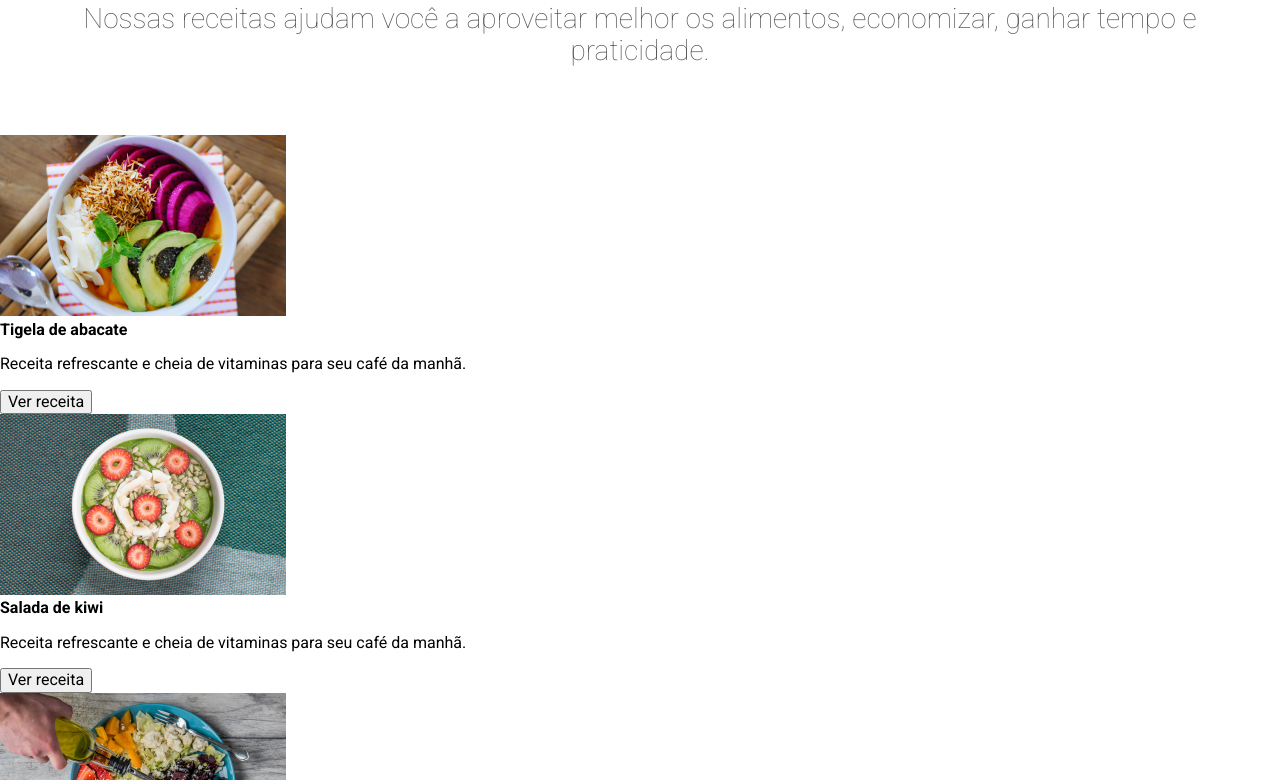
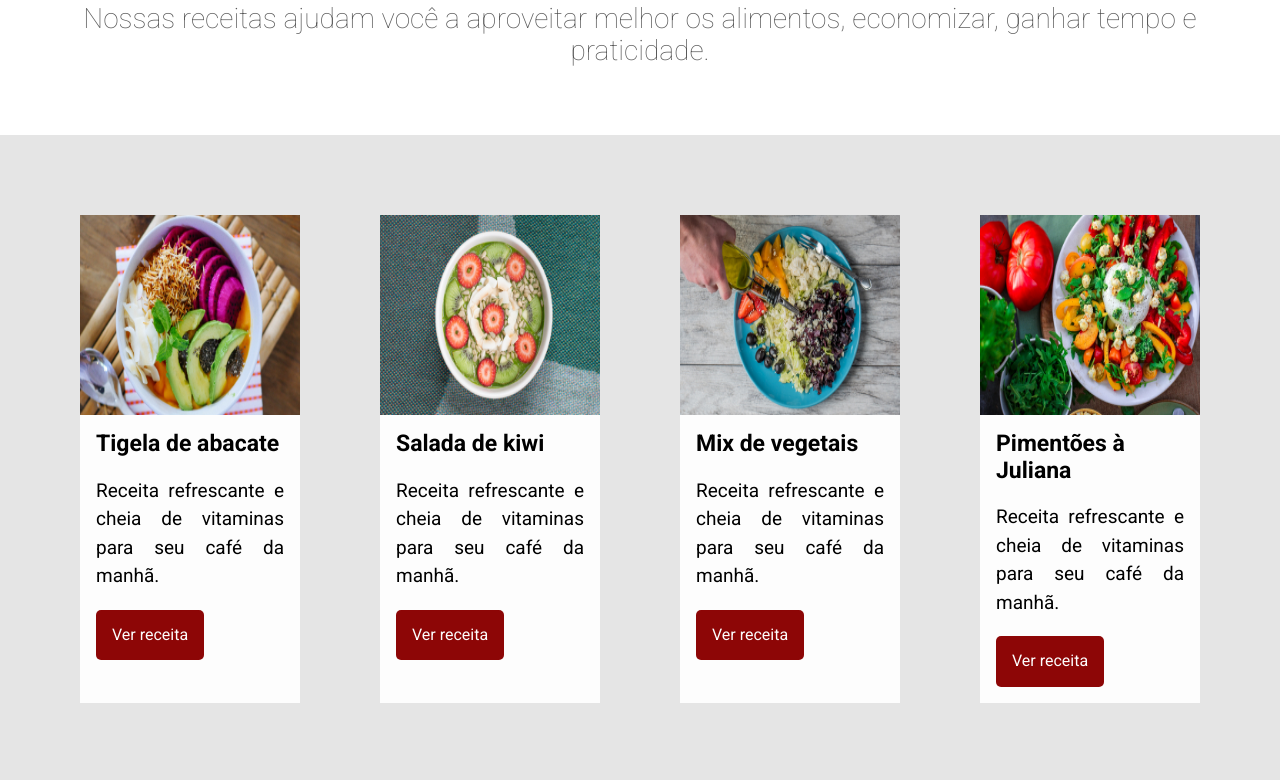
Before and after one commit to eRodriguesSantana/arquitetura_css, a plain HTML site: page index.html in a window 1280 px wide. Shown: the part 928-1708 px from the top of the page. Drawn offline with Linux system fonts and the light colour scheme.

Commit message:
Estilização da seção receita na pagina index.html

```diff
--- a/assets/css/receita/receita-botao.css
+++ b/assets/css/receita/receita-botao.css
@@ -0,0 +1,13 @@
+.receita__botao{
+    background: #8D0606;
+    border: none;
+    border-radius: 5px;
+    color: #FDFDFD;
+    padding: 1rem;
+    transition: all .1s ease-in-out;
+}
+
+.receita__botao:hover{
+    background: #620404;
+    cursor: pointer;
+}
--- a/assets/css/receita/receita-contedo.css
+++ b/assets/css/receita/receita-contedo.css
@@ -0,0 +1,3 @@
+.receita__conteudo{
+    padding: 1rem;
+}
--- /dev/null
+++ b/assets/css/receita/receita-descricao.css
@@ -0,0 +1,5 @@
+.receita__descricao{
+    font-size: 1.1875rem;
+    line-height: 1.5;
+    text-align: justify;
+}
--- a/assets/css/receita/receita-imagem.css
+++ b/assets/css/receita/receita-imagem.css
@@ -0,0 +1,3 @@
+.receita__imagem{
+    height: 200px;
+}
--- a/assets/css/receita/receita-titulo.css
+++ b/assets/css/receita/receita-titulo.css
@@ -0,0 +1,3 @@
+.receita__titulo{
+    font-size: 1.4375rem;
+}
--- a/assets/css/receita/receita.css
+++ b/assets/css/receita/receita.css
@@ -0,0 +1,8 @@
+.receita{
+    background: #FDFDFD;
+    display: flex;
+    flex-direction: column;
+    margin-bottom: 5rem;
+    margin-right: 5rem;
+    width: calc(25% - 5rem);
+}
--- a/assets/css/receitas.css
+++ b/assets/css/receitas.css
@@ -0,0 +1,6 @@
+.receitas{
+    background: #E5E5E5;
+    display: flex;
+    flex-wrap: wrap;
+    padding: 5rem 0 0 5rem;
+}
--- a/index.html
+++ b/index.html
@@ -21,7 +21,7 @@
         <link rel="stylesheet" href="./assets/css/receita/receita.css" />
         <link rel="stylesheet" href="./assets/css/receita/receita-botao.css" />
         <link rel="stylesheet" href="./assets/css/receita/receita-contedo.css" />
-        <link rel="stylesheet" href="./assets/css/receita/receita-descricao" />
+        <link rel="stylesheet" href="./assets/css/receita/receita-descricao.css" />
         <link rel="stylesheet" href="./assets/css/receita/receita-imagem.css" />
         <link rel="stylesheet" href="./assets/css/receita/receita-titulo.css" />
         <link rel="stylesheet" href="./assets/css/receitas.css" />
```
Also changed, not shown: 1 other file.
